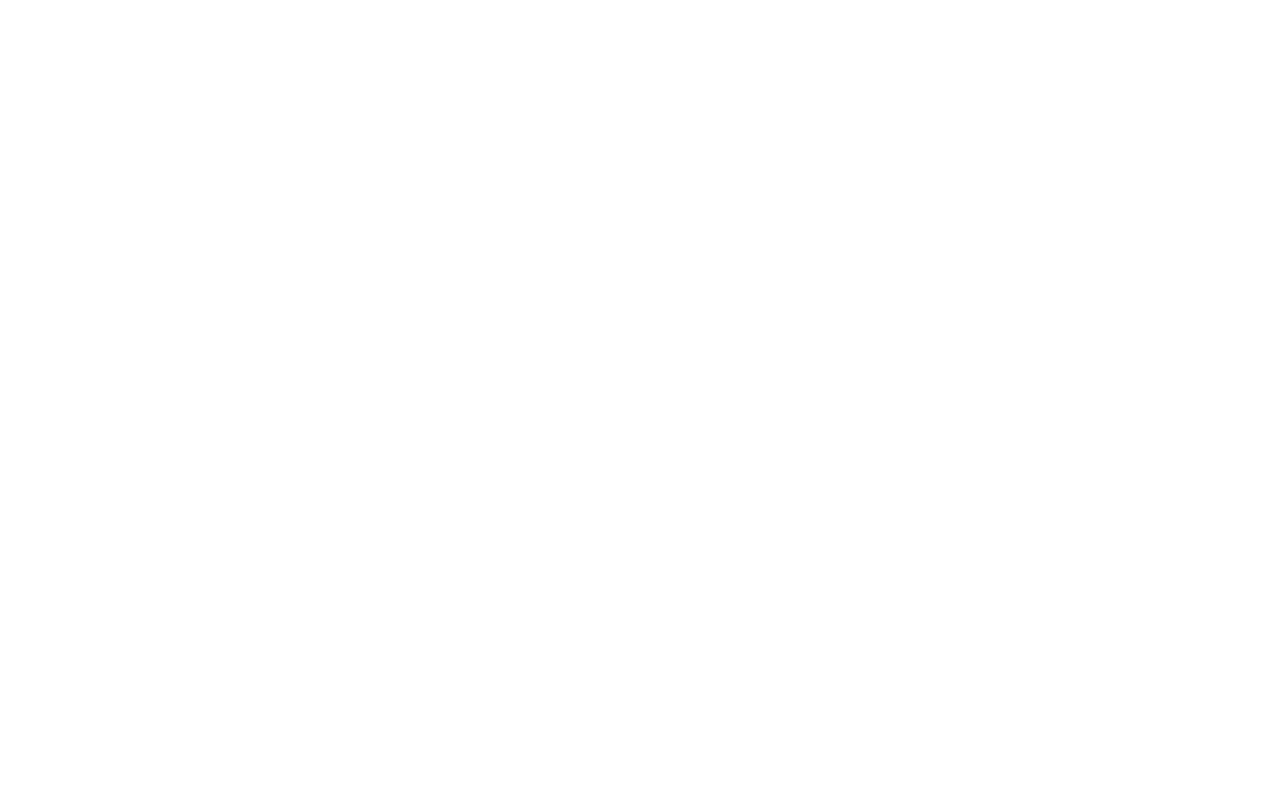
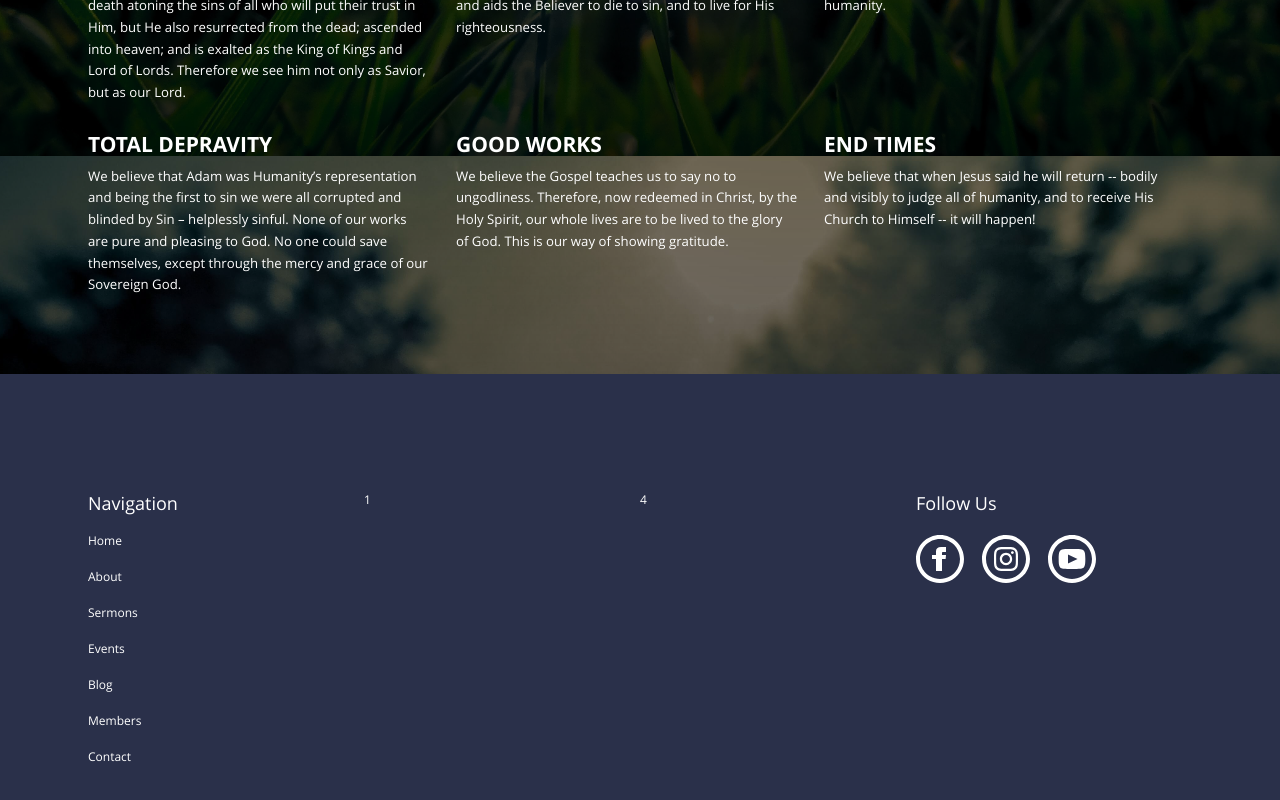
Before and after one commit to phc5/nextjs-c4, a Next.js app: page / in a window 1280 px wide. Shown: the part 1716-2516 px from the top of the page. Before the commit the page ends 800 px from the top, so only its background shows below. Built offline with nearby package versions, Linux system fonts and the light colour scheme.

Commit message:
Adds navigation and social links to footer

```diff
--- a/components/Footer.tsx
+++ b/components/Footer.tsx
@@ -1,40 +1,152 @@
 import React from 'react';
 import styled from 'styled-components';
+import Link from 'next/link';
+import breakpoints from '../constants/breakpoints';
 import colors from '../constants/colors';
-// import breakpoints from '../constants/breakpoints';
+import routes from '../constants/routes';
 
 function Footer() {
+  const NavigationItems = routes.map(route => (
+    <Link href={route.route} key={route.name} passHref>
+      <StyledNavigationLink>{route.name}</StyledNavigationLink>
+    </Link>
+  ));
+
   return (
     <StyledSection>
-      <StyledC4Info>
-        <StyledSubtitle>
-          <StyledParagraph>
-            Come join us for worship on Sundays at 12:30pm.
-          </StyledParagraph>
-          <StyledParagraph>
-            We are located at 8381 Katella Ave, Suite N, Stanton, CA 90680.
-          </StyledParagraph>
-        </StyledSubtitle>
-      </StyledC4Info>
+      <StyledInner>
+        <StyledNavigationList>
+          <StyledFooterSectionName>Navigation</StyledFooterSectionName>
+          {NavigationItems}
+        </StyledNavigationList>
+        <div>1</div>
+        <div>4</div>
+        <StyledSocialContainer>
+          <StyledFooterSectionName>Follow Us</StyledFooterSectionName>
+          <Styl4edSocialIcons>
+            <StyledSocialLink
+              href="https://www.facebook.com/California.Christ.Community.Church"
+              target="_blank"
+            >
+              <svg
+                fill="#ffffff"
+                xmlns="http://www.w3.org/2000/svg"
+                width="48"
+                height="48"
+                viewBox="0 0 24 24"
+              >
+                <path d="M12 2c5.514 0 10 4.486 10 10s-4.486 10-10 10-10-4.486-10-10 4.486-10 10-10zm0-2c-6.627 0-12 5.373-12 12s5.373 12 12 12 12-5.373 12-12-5.373-12-12-12zm-2 10h-2v2h2v6h3v-6h1.82l.18-2h-2v-.833c0-.478.096-.667.558-.667h1.442v-2.5h-2.404c-1.798 0-2.596.792-2.596 2.308v1.692z" />
+              </svg>
+            </StyledSocialLink>
+            <StyledSocialLink
+              href="https://www.instagram.com/c4ministry/"
+              target="_blank"
+            >
+              <svg
+                fill="#ffffff"
+                xmlns="http://www.w3.org/2000/svg"
+                width="48"
+                height="48"
+                viewBox="0 0 24 24"
+              >
+                <path d="M12 2c5.514 0 10 4.486 10 10s-4.486 10-10 10-10-4.486-10-10 4.486-10 10-10zm0-2c-6.627 0-12 5.373-12 12s5.373 12 12 12 12-5.373 12-12-5.373-12-12-12zm0 7.082c1.602 0 1.792.006 2.425.035 1.627.074 2.385.845 2.46 2.459.028.633.034.822.034 2.424s-.006 1.792-.034 2.424c-.075 1.613-.832 2.386-2.46 2.46-.633.028-.822.035-2.425.035-1.602 0-1.792-.006-2.424-.035-1.63-.075-2.385-.849-2.46-2.46-.028-.632-.035-.822-.035-2.424s.007-1.792.035-2.424c.074-1.615.832-2.386 2.46-2.46.632-.029.822-.034 2.424-.034zm0-1.082c-1.63 0-1.833.007-2.474.037-2.18.1-3.39 1.309-3.49 3.489-.029.641-.036.845-.036 2.474 0 1.63.007 1.834.036 2.474.1 2.179 1.31 3.39 3.49 3.49.641.029.844.036 2.474.036 1.63 0 1.834-.007 2.475-.036 2.176-.1 3.391-1.309 3.489-3.49.029-.64.036-.844.036-2.474 0-1.629-.007-1.833-.036-2.474-.098-2.177-1.309-3.39-3.489-3.489-.641-.03-.845-.037-2.475-.037zm0 2.919c-1.701 0-3.081 1.379-3.081 3.081s1.38 3.081 3.081 3.081 3.081-1.379 3.081-3.081c0-1.701-1.38-3.081-3.081-3.081zm0 5.081c-1.105 0-2-.895-2-2 0-1.104.895-2 2-2 1.104 0 2.001.895 2.001 2s-.897 2-2.001 2zm3.202-5.922c-.397 0-.72.322-.72.72 0 .397.322.72.72.72.398 0 .721-.322.721-.72 0-.398-.322-.72-.721-.72z" />
+              </svg>
+            </StyledSocialLink>
+            <StyledSocialLink
+              href="https://www.youtube.com/channel/UCRKb2u0ePuQ9t6TnKVfe1Gw"
+              target="_blank"
+            >
+              <svg
+                fill="#ffffff"
+                xmlns="http://www.w3.org/2000/svg"
+                width="48"
+                height="48"
+                viewBox="0 0 24 24"
+              >
+                <path d="M16.23 7.102c-2.002-.136-6.462-.135-8.461 0-2.165.148-2.419 1.456-2.436 4.898.017 3.436.27 4.75 2.437 4.898 1.999.135 6.459.136 8.461 0 2.165-.148 2.42-1.457 2.437-4.898-.018-3.436-.271-4.75-2.438-4.898zm-6.23 7.12v-4.444l4.778 2.218-4.778 2.226zm2-12.222c5.514 0 10 4.486 10 10s-4.486 10-10 10-10-4.486-10-10 4.486-10 10-10zm0-2c-6.627 0-12 5.373-12 12s5.373 12 12 12 12-5.373 12-12-5.373-12-12-12z" />
+              </svg>
+            </StyledSocialLink>
+          </Styl4edSocialIcons>
+        </StyledSocialContainer>
+      </StyledInner>
     </StyledSection>
   );
 }
 
 const StyledSection = styled.section`
-  background-color: ${colors.blue};
+  background-color: ${colors.footer};
   color: ${colors.white};
+  padding: 6em 0;
   position: relative;
 `;
 
-const StyledC4Info = styled.div``;
+const StyledInner = styled.div`
+  display: grid;
+  grid-template-rows: repeat(1, 1fr);
+  grid-row-gap: 2em;
+  margin: 0 auto;
+  max-width: 100em;
+  padding: 3em;
 
-const StyledSubtitle = styled.div`
+  @media screen and (${breakpoints.medium}) {
+    grid-template-columns: repeat(4, 1fr);
+    padding: 4em;
+  }
+`;
+
+const StyledFooterSectionName = styled.h4`
+  font-size: 1.5em;
+  margin-bottom: 1.25em;
+`;
+
+const StyledNavigationList = styled.ul`
+  display: flex;
+  flex-direction: column;
+  list-style: none;
+  justify-content: flex-end;
+`;
+
+const StyledNavigationLink = styled.a`
+  color: ${colors.white};
+  margin-bottom: 2em;
+  text-decoration: none;
+  transition: color 0.2s ease-in-out;
+
+  :visited {
+    text-decoration: none;
+  }
+
+  :hover {
+    color: ${colors.primary};
+  }
+
+  :last-child {
+    margin-bottom: 0;
+  }
+`;
+
+const StyledSocialContainer = styled.div`
   display: flex;
   flex-direction: column;
 `;
 
-const StyledParagraph = styled.p`
-  margin-bottom: 1em;
+const Styl4edSocialIcons = styled.div`
+  display: flex;
+`;
+
+const StyledSocialLink = styled.a<{ href: string; target: string }>`
+  margin-right: 1.5em;
+  margin-bottom: 2em;
+  width: max-content;
+
+  svg {
+    transition: fill 0.2s ease-in-out;
+
+    :hover {
+      cursor: pointer;
+      fill: ${colors.primary};
+    }
+  }
 `;
 
 export default Footer;
--- a/components/Header.tsx
+++ b/components/Header.tsx
@@ -4,6 +4,7 @@
 import { useRouter } from 'next/router';
 import ClientOnlyPortal from './Home/ClientOnlyPortal';
 import colors from '../constants/colors';
+import routes from '../constants/routes';
 
 function Header({ modalOpen, setModalOpen }) {
   const router = useRouter();
@@ -29,53 +30,25 @@
       <Portal
         modalOpen={modalOpen}
         setModalOpen={setModalOpen}
-        route={router.route}
+        currentRoute={router.route}
       />
     </StyledHeader>
   );
 }
 
-function Portal({ modalOpen, setModalOpen, route }) {
+function Portal({ modalOpen, setModalOpen, currentRoute }) {
+  const MenuItems = routes.map(route => (
+    <Link href={route.route} passHref key={route.name}>
+      <StyledMenuLink isMatchingRoute={currentRoute === route.route}>{route.name}</StyledMenuLink>
+    </Link>
+  ));
+
   return (
     <ClientOnlyPortal selector="#modal">
       <StyledModal modalOpen={modalOpen}>
         <StyledMenuOverlay>
           <StyledInner>
-            <Link href="/" passHref>
-              <StyledMenuLink isMatchingRoute={route === '/'}>
-                Home
-              </StyledMenuLink>
-            </Link>
-            <Link href="/about" passHref>
-              <StyledMenuLink isMatchingRoute={route === '/about'}>
-                About
-              </StyledMenuLink>
-            </Link>
-            <Link href="/sermons" passHref>
-              <StyledMenuLink isMatchingRoute={route === '/sermons'}>
-                Sermons
-              </StyledMenuLink>
-            </Link>
-            <Link href="/events" passHref>
-              <StyledMenuLink isMatchingRoute={route === '/events'}>
-                Events
-              </StyledMenuLink>
-            </Link>
-            <Link href="/blog" passHref>
-              <StyledMenuLink isMatchingRoute={route === '/blog'}>
-                Blog
-              </StyledMenuLink>
-            </Link>
-            <Link href="/members" passHref>
-              <StyledMenuLink isMatchingRoute={route === '/members'}>
-                Members
-              </StyledMenuLink>
-            </Link>
-            <Link href="/contact" passHref>
-              <StyledMenuLink isMatchingRoute={route === '/contact'}>
-                Contact
-              </StyledMenuLink>
-            </Link>
+            {MenuItems}
           </StyledInner>
           <StyledCloseButton type="button" onClick={() => setModalOpen(false)}>
             <svg
--- a/components/Layout.tsx
+++ b/components/Layout.tsx
@@ -1,7 +1,7 @@
 import React, { useState } from 'react';
+import styled from 'styled-components';
 import Header from './Header';
-// import Footer from './Footer';
-import styled from 'styled-components';
+import Footer from './Footer';
 
 const Layout = props => {
   const [modalOpen, setModalOpen] = useState(false);
@@ -9,7 +9,7 @@
     <StyledWrapper>
       <Header setModalOpen={setModalOpen} modalOpen={modalOpen} />
       <div>{props.children}</div>
-      {/* <Footer /> */}
+      <Footer />
     </StyledWrapper>
   );
 };
--- a/constants/colors.tsx
+++ b/constants/colors.tsx
@@ -1,6 +1,7 @@
 export default {
   blue: '#2a2f4a',
   disabled: '#334455',
+  footer: '#2A304A',
   green: '#47554F',
   primary: '#ae1016',
   transparent: '#ffffff00',
--- /dev/null
+++ b/constants/routes.tsx
@@ -0,0 +1,30 @@
+export default [
+  {
+    route: '/',
+    name: 'Home'
+  },
+  {
+    route: '/about',
+    name: 'About'
+  },
+  {
+    route: '/sermons',
+    name: 'Sermons'
+  },
+  {
+    route: '/events',
+    name: 'Events'
+  },
+  {
+    route: '/blog',
+    name: 'Blog'
+  },
+  {
+    route: '/members',
+    name: 'Members'
+  },
+  {
+    route: '/contact',
+    name: 'Contact'
+  }
+];
--- a/global.css
+++ b/global.css
@@ -1,2 +1,2 @@
 /* http://meyerweb.com/eric/tools/css/reset/  v2.0 | 20110126 License: none (public domain)*/
-*, *:before, *, after { box-sizing: border-box; } html, body, div, span, applet, object, iframe, h1, h2, h3, h4, h5, h6, p, blockquote, pre, a, abbr, acronym, address, big, cite, code, del, dfn, em, img, ins, kbd, q, s, samp, small, strike, strong, sub, sup, tt, var, b, u, i, center, dl, dt, dd, ol, ul, li, fieldset, form, label, legend, table, caption, tbody, tfoot, thead, tr, th, td, article, aside, canvas, details, embed, figure, figcaption, footer, header, hgroup, menu, nav, output, ruby, section, summary, time, mark, audio, video { margin: 0; padding: 0; border: 0; font-size: 100%; font: inherit; vertical-align: baseline; font-family: 'OpenSansRegular'; font-size: 12px; } /* HTML5 display-role reset for older browsers */ article, aside, details, figcaption, figure, footer, header, hgroup, menu, nav, section { display: block; } html { overflow: hidden; height: 100%; } body { line-height: 1; height: 100%; overflow: auto; } ol, ul { list-style: none; } blockquote, q { quotes: none; } blockquote:before, blockquote:after, q:before, q:after { content: ''; content: none; } table { border-collapse: collapse; border-spacing: 0; }
+*, *:before, *, after { box-sizing: border-box; } html, body, div, span, applet, object, iframe, h1, h2, h3, h4, h5, h6, p, blockquote, pre, a, abbr, acronym, address, big, cite, code, del, dfn, em, img, ins, kbd, q, s, samp, small, strike, strong, sub, sup, tt, var, b, u, i, center, dl, dt, dd, ol, ul, li, fieldset, form, label, legend, table, caption, tbody, tfoot, thead, tr, th, td, article, aside, canvas, details, embed, figure, figcaption, footer, header, hgroup, menu, nav, output, ruby, section, summary, time, mark, audio, video { margin: 0; padding: 0; border: 0; font-size: 100%; font: inherit; vertical-align: baseline; font-family: 'OpenSansRegular'; font-size: 12px; } /* HTML5 display-role reset for older browsers */ article, aside, details, figcaption, figure, footer, header, hgroup, menu, nav, section { display: block; } body { line-height: 1; height: 100%; overflow: auto; } ol, ul { list-style: none; } blockquote, q { quotes: none; } blockquote:before, blockquote:after, q:before, q:after { content: ''; content: none; } table { border-collapse: collapse; border-spacing: 0; }
--- a/next.config.js
+++ b/next.config.js
@@ -1,2 +1,6 @@
 const withImages = require('next-images');
-module.exports = withImages();
+const withBundleAnalyzer = require('@next/bundle-analyzer')({
+  enabled: process.env.ANALYZE === 'true'
+});
+
+module.exports = withBundleAnalyzer(withImages());
```
Also changed, not shown: package.json (+6 -1 lines), next-env.d.ts, 1 other file (tests, documents, lock files or other folders).
